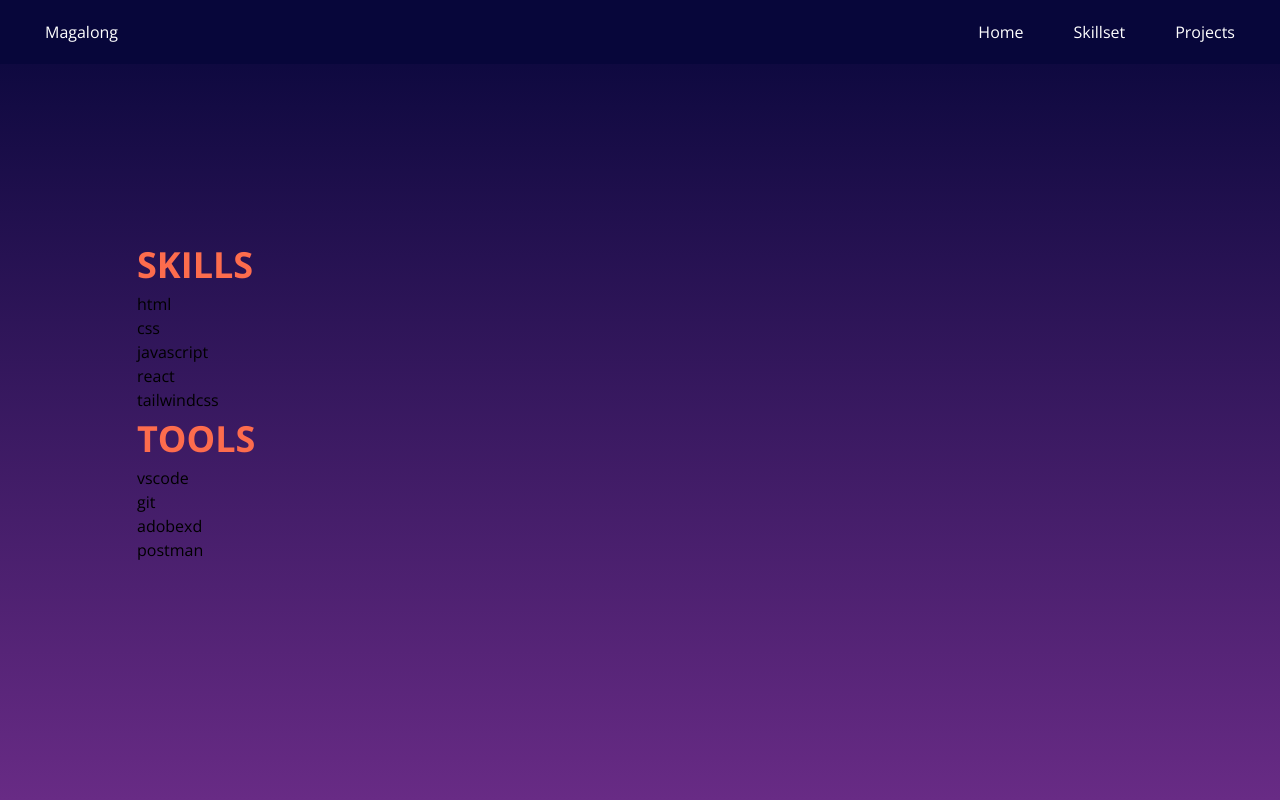
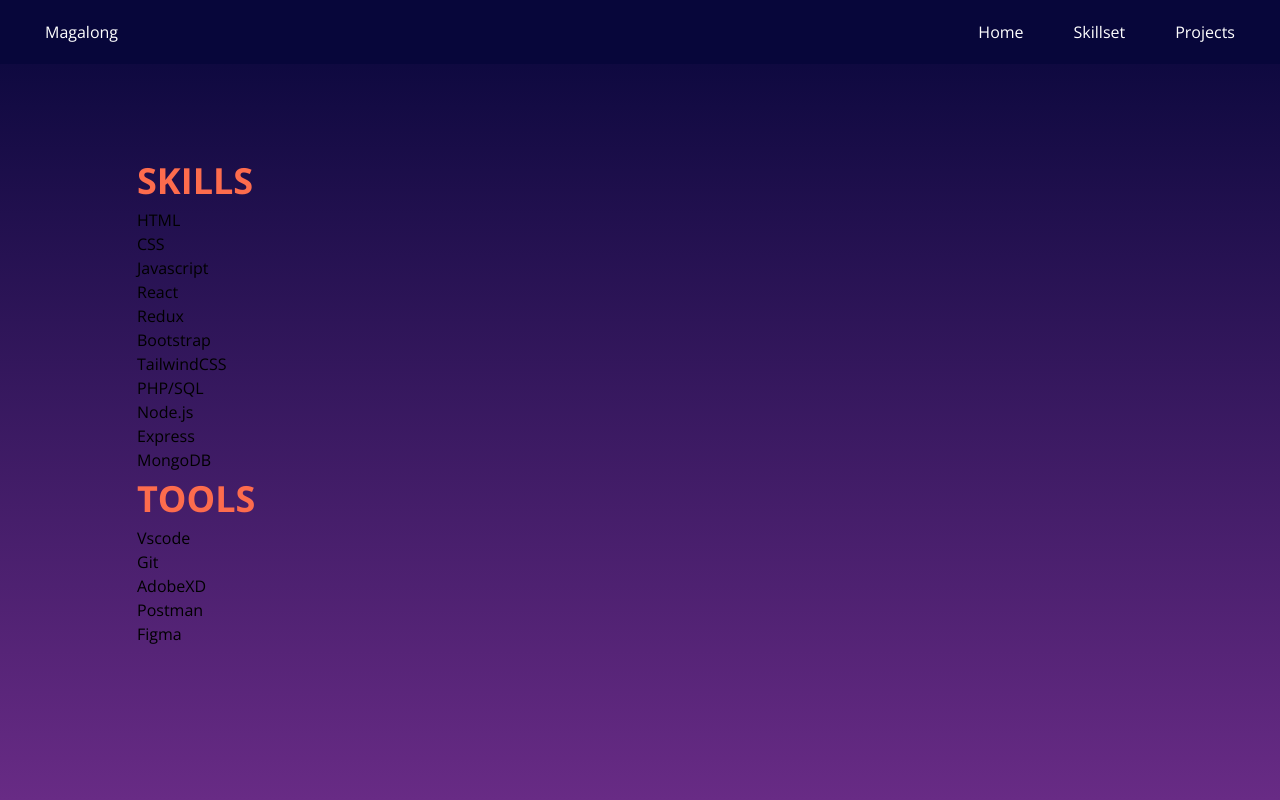
Before and after one commit to bryanmagalong/portfolio, a React (Create React App) app: page /skillset in a window 1280 px wide. Shown: the top 800 px of the page. Built offline with nearby package versions, Linux system fonts and the light colour scheme.

Commit message:
chore(data): update skillset data

```diff
--- a/src/data/skillset.js
+++ b/src/data/skillset.js
@@ -1,41 +1,69 @@
 export const skills = [
   {
-    name: 'html',
+    name: 'HTML',
     learning: false,
   },
   {
-    name: 'css',
+    name: 'CSS',
     learning: false,
   },
   {
-    name: 'javascript',
+    name: 'Javascript',
     learning: false,
   },
   {
-    name: 'react',
+    name: 'React',
     learning: false,
   },
   {
-    name: 'tailwindcss',
+    name: 'Redux',
+    learning: false,
+  },
+  {
+    name: 'Bootstrap',
+    learning: false,
+  },
+  {
+    name: 'TailwindCSS',
+    learning: true,
+  },
+  {
+    name: 'PHP/SQL',
+    learning: false,
+  },
+  {
+    name: 'Node.js',
+    learning: true,
+  },
+  {
+    name: 'Express',
+    learning: true,
+  },
+  {
+    name: 'MongoDB',
     learning: true,
   },
 ];
 
 export const tools = [
   {
-    name: 'vscode',
+    name: 'Vscode',
     learning: false,
   },
   {
-    name: 'git',
+    name: 'Git',
     learning: false,
   },
   {
-    name: 'adobexd',
+    name: 'AdobeXD',
     learning: false,
   },
   {
-    name: 'postman',
+    name: 'Postman',
     learning: false,
   },
+  {
+    name: 'Figma',
+    learning: true,
+  },
 ];
```
